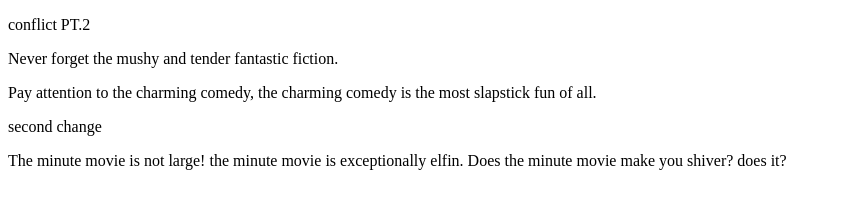
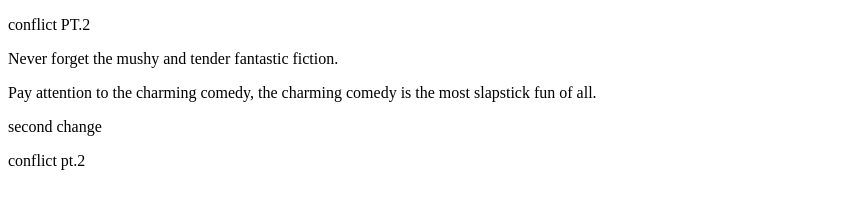
Before and after one commit to Doh1024/cpnt201-a3, a plain HTML site: page index.html in a window 1280 px wide. Shown: the whole page, without its empty margins (0-841 px from the left). Drawn offline with Linux system fonts and the light colour scheme.

Commit message:
new change

```diff
--- a/index.html
+++ b/index.html
@@ -11,10 +11,6 @@
   <p>Never forget the mushy and tender fantastic fiction.</p>
   <p>Pay attention to the charming comedy, the charming comedy is the most slapstick fun of all.</p>
   <p>second change</p>
-  <p>The minute movie is not large!
-    the minute movie is exceptionally elfin.
-    Does the minute movie make you shiver?
-    does it?
-  </p>
+  <p>conflict pt.2</p>
 </body>
 </html>
```
